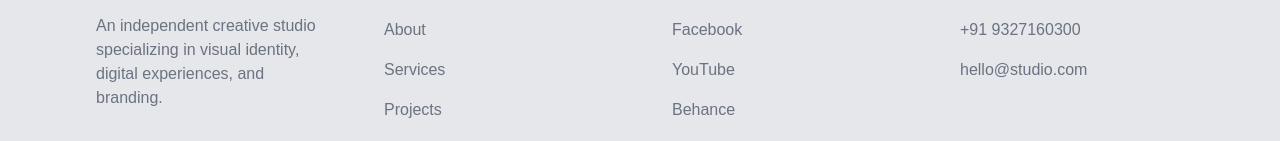
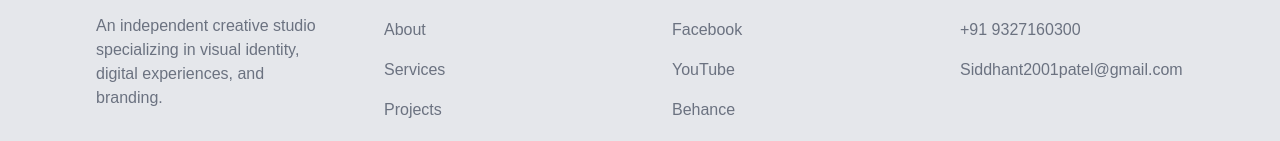
Before and after one commit to Nirav0712/sidd-studio, a React (Vite) app: page /contact in a window 1280 px wide. Shown: the part 1868-2009 px from the top of the page. Built offline with nearby package versions, Linux system fonts and the light colour scheme.

Commit message:
update mail

```diff
--- a/src/components/Footer.jsx
+++ b/src/components/Footer.jsx
@@ -57,7 +57,7 @@ const Footer = () => {
                         <ul className="space-y-4 font-light text-gray-500">
                             <li>Ahmedabad, Gujarat</li>
                             <li><a href="tel:+919327160300" className="hover:text-black transition-colors">+91 9327160300</a></li>
-                            <li><a href="mailto:hello@studio.com" className="hover:text-black transition-colors">hello@studio.com</a></li>
+                            <li><a href="mailto:Siddhant2001patel@gmail.com" className="hover:text-black transition-colors">Siddhant2001patel@gmail.com</a></li>
                             {/* <li><a href="#" className="hover:text-black transition-colors">WhatsApp</a></li> */}
                         </ul>
                     </div>
```
